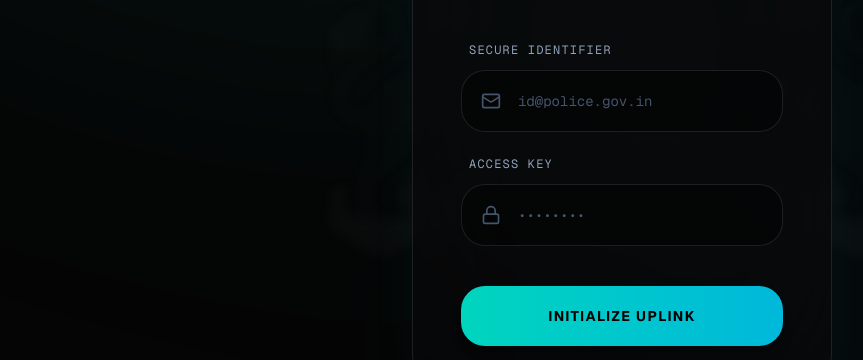
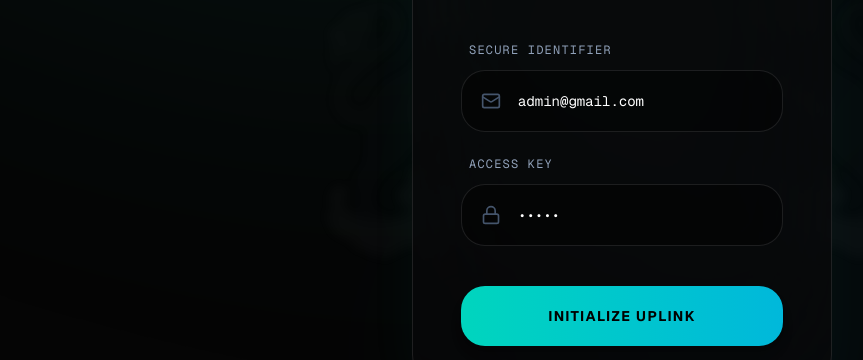
Before and after one commit to Parth-Surve2007/Datathon-Axiom-Crew, a Next.js app in the folder crime-platform/frontend/: page /login in a window 1280 px wide. Shown: the part 350-710 px from the top of the page, without its empty margins (18-881 px from the left). Built offline with nearby package versions, Linux system fonts and the light colour scheme.

Commit message:
minor login data changes

```diff
--- a/crime-platform/frontend/src/app/login/page.tsx
+++ b/crime-platform/frontend/src/app/login/page.tsx
@@ -49,7 +49,8 @@ export default function Login() {
               <input
                 type="email"
                 className="block w-full pl-14 pr-6 py-5 border border-white/10 rounded-3xl bg-black/40 text-white placeholder-slate-600 focus:outline-none focus:border-teal-500/50 focus:bg-black/60 transition-all font-mono text-sm"
-                placeholder="id@police.gov.in"
+                placeholder="admin@gmail.com"
+                defaultValue="admin@gmail.com"
               />
             </div>
           </div>
@@ -63,7 +64,8 @@ export default function Login() {
               <input
                 type="password"
                 className="block w-full pl-14 pr-6 py-5 border border-white/10 rounded-3xl bg-black/40 text-white placeholder-slate-600 focus:outline-none focus:border-teal-500/50 focus:bg-black/60 transition-all font-mono text-sm"
-                placeholder="••••••••"
+                placeholder="admin"
+                defaultValue="admin"
               />
             </div>
           </div>
```
Also changed, not shown: 2 other files (tests, documents, lock files or other folders).
